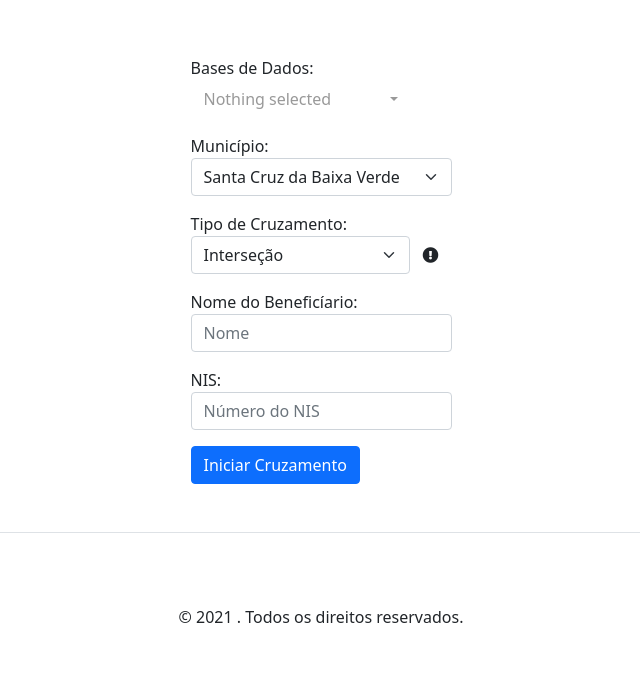
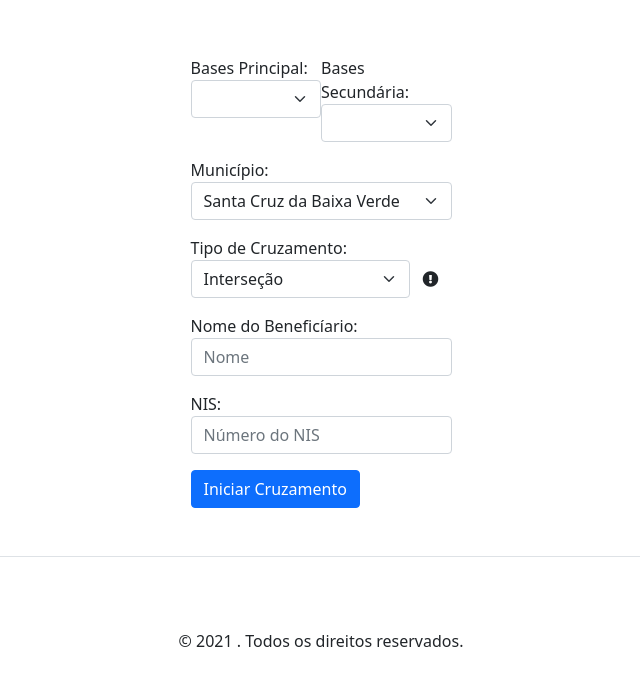
Before and after one commit to MaelSantos/TCC-OAEB, a Django app: page /polls/cruzamento/auxilios/ in a window 1280 px wide. Shown: the part 64-750 px from the top of the page, without its empty margins (319-959 px from the left). Run offline with Django 3.2, Linux system fonts and the light colour scheme; some libraries are stand-ins or nearby versions.

Commit message:
Indicando base principal

```diff
--- a/polls/controller/cruzamento.py
+++ b/polls/controller/cruzamento.py
@@ -61,7 +61,8 @@ class Cruzamento:
         return ambos.to_html()
 
     def cruzar_diferenca(self, tableA, tableB, chave, sufixos=['A', 'B']):
+        # tableB = tableB.drop(columns=['UF', 'CPF'])
         diferenca = tableA.merge(tableB, how='outer', on=chave, suffixes=sufixos, indicator=True).loc[lambda x: x['_merge'] == 'left_only']
-        tableB = tableB.drop(columns=["Nome"])
-        diferenca = diferenca.drop(columns=tableB.columns)
+        # tableB = tableB.drop(columns=['Nome'])
+        # diferenca = diferenca.drop(columns=tableB.columns)
         return diferenca.to_html()
--- a/polls/static/polls/cruzamento.js
+++ b/polls/static/polls/cruzamento.js
@@ -9,32 +9,35 @@ $('#bases').selectpicker();
 $('#bases').css("width", "100%")
 $('#alerta').hide()
 
-function regraBases(campo){
-    bases = $(campo).val();
-    $("#basesSelecionadas").val(bases.join());
-    if(bases.length > 2){
-        $.alert("Escolha no máximos duas bases de dados");
+function regraBases(){
+    base1 = $( "#base1 option:selected" ).text();
+    base2 = $( "#base2 option:selected" ).text();
+
+    if(base1 == base2){
+        $.alert("As bases de dados não podem ser iguais!");
         $("#buscar").attr("disabled", true);
         $('#alerta').show()
-        $('#campoTipo').hide()
-    }else{
+    } else{
         $("#buscar").attr("disabled", false);
         $('#alerta').hide()
     }
 }
 
 function exibirPopover(id){
-    bases = $('[data-id="bases"]').attr("title").replace("Nothing selected", "").split(",");
-    if(bases[0] == "")
-        $(id).attr("data-bs-content", "Selecione uma base de dados");
-    else if(bases.length == 1)
-        $(id).attr("data-bs-content", "Somente 1 base selecionada, não ocorrerá nenhum cruzamente, somente será retornado as informações do(a) "+bases[0]);
-    else if(bases.length == 2){
+
+    base1 = $( "#base1 option:selected" ).text();
+    base2 = $( "#base2 option:selected" ).text();
+
+    if(base1 == "")
+        $(id).attr("data-bs-content", "Selecione uma base de dados.");
+    else if(base2 == "")
+        $(id).attr("data-bs-content", "Somente 1 base selecionada, não ocorrerá nenhum cruzamente, somente será retornado as informações do(a) "+base1+".");
+    else {
         tipo = $("#tipoCruzamento").val();
         if(tipo == "intersecao")
-            $(id).attr("data-bs-content", "O cruzamento retornará os dados das pessoas que estejam presentes em ambas as bases de dados. Presentes no(a) "+bases[0]+" e no(a)"+bases[1]);
+            $(id).attr("data-bs-content", "O cruzamento retornará os dados das pessoas que estejam presentes em ambas as bases de dados. Presentes no(a) "+base1+" e no(a) "+base2+".");
         else if(tipo == "diferenca")
-            $(id).attr("data-bs-content", "O cruzamente retornará os dados das pessoas que estejam presentes no(a) "+bases[0]+", entretanto não são encontrados no(a)"+bases[1]);
+            $(id).attr("data-bs-content", "O cruzamente retornará os dados das pessoas que estejam presentes no(a) "+base1+", entretanto não são encontrados no(a) "+base2+".");
     }
 }
 
@@ -42,6 +45,25 @@ function ocultarCampo(id){
     $(id).popover("hide");
 }
 
+function salvarPdf(){
+
+    html = $("#tabelaDados").html();
+
+    $.ajax({
+        url: "/polls/cruzamento/salvar/pdf/",
+        method: "POST",
+        data: { "htmlstring": html},
+        success: function(data) {
+            console.log(data);
+        },
+        error: function( request, status, error ){
+            console.log(error);
+        }
+
+    });
+
+}
+
 $(document).ready(function(){
     $('[data-bs-toggle="popover"]').popover();
 });
--- a/polls/templates/polls/cruzamento.html
+++ b/polls/templates/polls/cruzamento.html
@@ -20,17 +20,41 @@
     <form method="POST" class="form-signin" action="/polls/cruzamento/auxilios/busca/">
         {% csrf_token %}
 
-        <div class="form-group mb-3">
-            <label for="bases">Bases de Dados:</label>
-            <select class="select" id="bases" name="bases" onchange="regraBases(this)" multiple required>
-                <option value="auxilio">Auxílio Emergencial</option>
-                <option value="bolsa">Bolsa Família</option>
-                <option value="orgao">Orgãos de Classe</option>
-                <option value="prefeitura">Prefeitura</option>
-            </select>
+<!--        <div class="form-group mb-3">-->
+<!--            <label for="bases">Bases de Dados:</label>-->
+<!--            <select class="select" id="bases" name="bases" onchange="regraBases(this)" multiple required>-->
+<!--                <option value="auxilio">Auxílio Emergencial</option>-->
+<!--                <option value="bolsa">Bolsa Família</option>-->
+<!--                <option value="orgao">Orgãos de Classe</option>-->
+<!--                <option value="prefeitura">Prefeitura</option>-->
+<!--            </select>-->
+<!--        </div>-->
+
+        <div class="d-flex">
+            <div class="form-group mb-3">
+                <label for="base1">Bases Principal:</label>
+                <select class="form-select" id="base1" name="base1" onchange="regraBases()" required>
+                    <option value=""></option>
+                    <option value="auxilio" {{ auxilio }}>Auxílio Emergencial</option>
+                    <option value="bolsa" {{ bolsa }}>Bolsa Família</option>
+                    <option value="orgao" {{ orgao }}>Orgãos de Classe</option>
+                    <option value="prefeitura" {{ prefeitura }}>Prefeitura</option>
+                </select>
+            </div>
+
+            <div class="form-group mb-3">
+                <label for="base2">Bases Secundária:</label>
+                <select class="form-select" id="base2" name="base2" onchange="regraBases()">
+                    <option value=""></option>
+                    <option value="auxilio" {{ auxilio2 }}>Auxílio Emergencial</option>
+                    <option value="bolsa" {{ bolsa2 }}>Bolsa Família</option>
+                    <option value="orgao" {{ orgao2 }}>Orgãos de Classe</option>
+                    <option value="prefeitura" {{ prefeitura2 }}>Prefeitura</option>
+                </select>
+            </div>
         </div>
 
-        <input type="hidden" name="basesSelecionadas" id="basesSelecionadas" value="{{ bases }}" required>
+<!--        <input type="hidden" name="basesSelecionadas" id="basesSelecionadas" value="{{ bases }}" required>-->
 
         <div class="form-group mb-3">
             <label for="municipio">Município:</label>
@@ -38,6 +62,10 @@
                 <option value="SANTA_CRUZ_DA_BAIXA_VERDE" {{ SANTA_CRUZ_DA_BAIXA_VERDE }}>Santa Cruz da Baixa Verde</option>
                 <option value="SERRA_TALHADA" {{ SERRA_TALHADA }}>Serra Talhada</option>
                 <option value="TRIUNFO" {{ TRIUNFO }}>Triunfo</option>
+                <option value="CALUMBI" {{ CALUMBI }}> Calumbi</option>
+                <option value="FLORESTA" {{ FLORESTA }}>Floresta</option>
+                <option value="MIRANDIBA" {{ MIRANDIBA }}>Mirandiba</option>
+                <option value="SAO_JOSE_DO_BELMONTE" {{ SAO_JOSE_DO_BELMONTE }}>São José do Belmonte</option>
             </select>
         </div>
 
@@ -48,7 +76,7 @@
                     <option value="intersecao" {{ intersecao }}>Interseção</option>
                     <option value="diferenca" {{ diferenca }}>Diferença</option>
                 </select>
-                <button type="button" id="info" class="btn" data-bs-toggle="popover" data-bs-title="Tipo de Cruzamento" data-bs-content="sdfasd" onclick="exibirPopover(this)" onblur="ocultarCampo(this)" ><i class="fas fa-exclamation-circle"></i></button>
+                <button type="button" id="info" class="btn" data-bs-toggle="popover" data-bs-title="Tipo de Cruzamento" data-bs-content=" " onclick="exibirPopover(this)" onblur="ocultarCampo(this)" ><i class="fas fa-exclamation-circle"></i></button>
             </div>
         </div>
 
@@ -61,18 +89,19 @@
             <input type="text" class="form-control" id="nis" name="nis" value="{{ nis }}" placeholder="Número do NIS">
         </div>
 
-        <button type="submit" id="buscar" class="btn btn-primary">Iniciar Cruzamento<i class="ui search icon"></i></button>
+        <button type="submit" id="buscar" class="btn btn-primary">Iniciar Cruzamento</button>
     </form>
 
     <div class="alert alert-danger mt-3" role="alert" id="alerta">
-        Escolha no máximos duas bases de dados
+        As bases de dados não podem ser iguais!
     </div>
 
 {% endblock %}
 
 {% block optional %}
     {% if data != None and data != "" %}
-        <div class="d-flex justify-content-center justify-content-lg-between p-4 border-bottom">
+        <button type="button" id="salvar" class="btn btn-primary" onclick="salvarPdf()">Salvar PDF</button>
+        <div class="d-flex justify-content-center justify-content-lg-between p-4 border-bottom" id="tabelaDados">
             {{ data | safe }}
         </div>
     {% endif %}
--- a/polls/urls.py
+++ b/polls/urls.py
@@ -12,4 +12,6 @@ urlpatterns = [
     path('cruzamento/auxilios/', views.cruzamento, name='cruzamento_auxilios'),
     path('cruzamento/auxilios/busca/', views.cruzar, name='cruzar_auxilios'),
 
+    path('cruzamento/salvar/pdf/', views.gerar_pdf, name='salvar_pdf'),
+
 ]
--- a/polls/views.py
+++ b/polls/views.py
@@ -1,8 +1,8 @@
-from builtins import type
-
+from django.http import HttpResponse
 from django.shortcuts import render, redirect
 from sqlalchemy import create_engine
 from sqlalchemy.orm import sessionmaker
+from weasyprint import HTML
 
 from .crawler.crawler import Crawler
 from .models import BeneficiarioAuxilio, BeneficiarioBolsaFamilia
@@ -103,15 +103,14 @@ def cruzar(request):
     tipoCruzamento = request.POST.get('tipoCruzamento')
     municipio = request.POST.get('municipio')
 
-    bases = request.POST.get('basesSelecionadas').split(",")
-    base1 = bases[0]
+    base1 = request.POST.get('base1')
+    base2 = request.POST.get('base2')
 
     c = Cruzamento()
     tableA = c.buscar_bases(base1, nome=nome, nis=nis, cidade=municipio)
 
-    if len(bases) > 1:
-        base2 = bases[1]
-        sufixos = ["_"+base1[0:2].upper(), "_"+base2[0:2].upper()]
+    if base2 != "":
+        sufixos = ["_" + base1[0:2].upper(), "_" + base2[0:2].upper()]
         if base1 == "auxilio" and base2 == "bolsa":
             chave = "NIS"
         else:
@@ -126,4 +125,14 @@ def cruzar(request):
         data = tableA.to_html()
 
     return render(request, 'polls/cruzamento.html',
-                  {'data': data, "nome": nome, "nis": nis, tipoCruzamento: "selected", municipio: "selected"})
+                  {'data': data, "nome": nome, "nis": nis, tipoCruzamento: "selected", municipio: "selected",
+                   base1: "selected", base2 + "2": "selected"})
+
+
+def gerar_pdf(request):
+    htmlstring = request.POST.get('htmlstring')
+    print(htmlstring)
+    html = HTML(string=htmlstring)
+    main_doc = html.render()
+    pdf = main_doc.write_pdf()
+    return HttpResponse(pdf, content_type='application/pdf')
```
Also changed, not shown: polls/crawler/crawler.py (+22 -26 lines).
